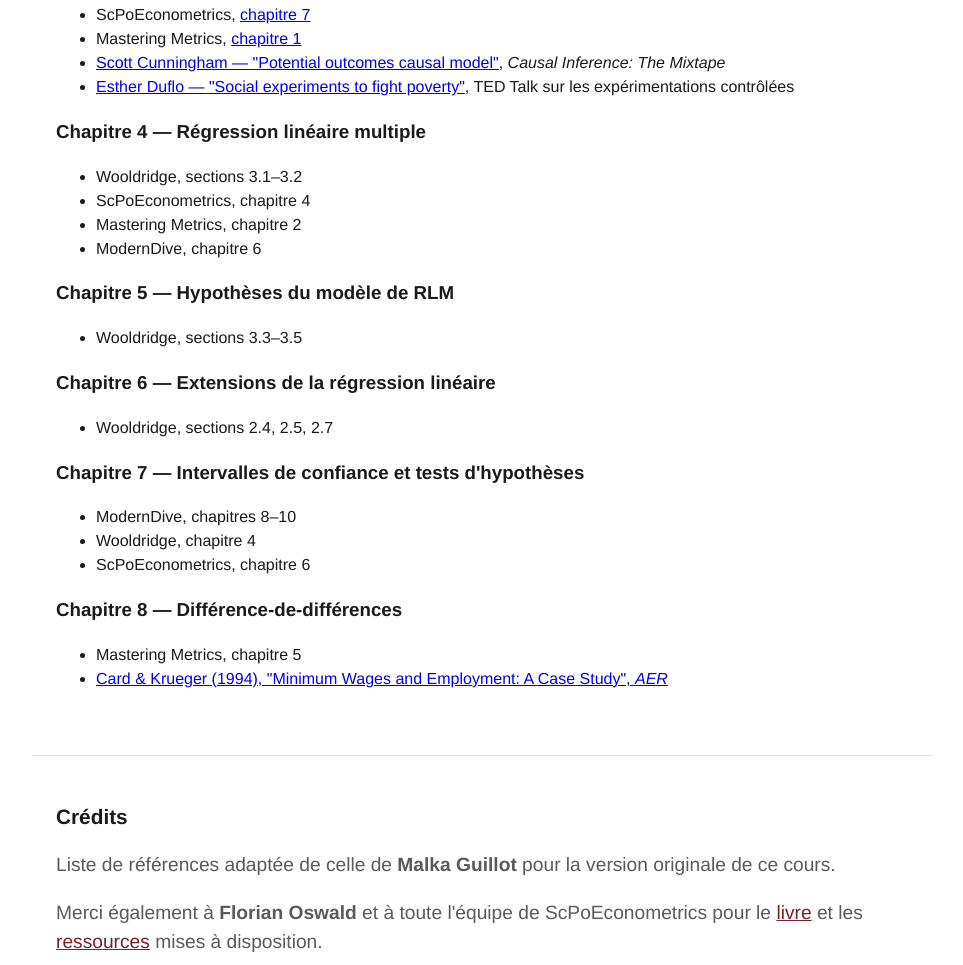
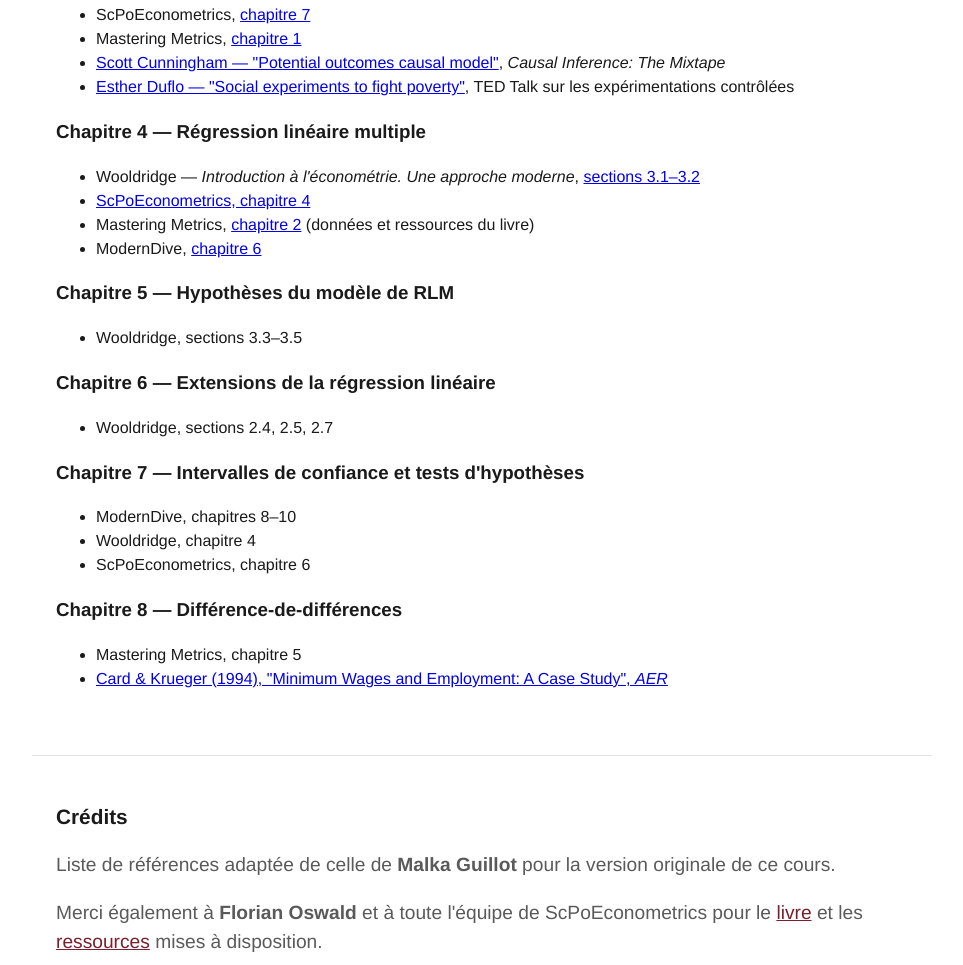
Before and after one commit to nataliaber94/econ0212-3, a plain HTML site: page references.html in a window 1280 px wide. Shown: the part 1074-2039 px from the top of the page, without its empty margins (158-1121 px from the left). Drawn offline with Linux system fonts and the light colour scheme.

Commit message:
Références : liens pour le chapitre 4 (RLM)
Co-Authored-By: Claude Opus 5.5 <noreply@anthropic.com>

```diff
--- a/references.html
+++ b/references.html
@@ -78,10 +78,10 @@
 
     <h3>Chapitre 4 — Régression linéaire multiple</h3>
     <ul>
-      <li>Wooldridge, sections 3.1–3.2</li>
-      <li>ScPoEconometrics, chapitre 4</li>
-      <li>Mastering Metrics, chapitre 2</li>
-      <li>ModernDive, chapitre 6</li>
+      <li>Wooldridge — <em>Introduction à l'économétrie. Une approche moderne</em>, <a href="https://www.deboecksuperieur.com/ouvrage/9782807329775-introduction-l-econometrie">sections 3.1–3.2</a></li>
+      <li><a href="https://scpoecon.github.io/ScPoEconometrics/multiple-reg.html">ScPoEconometrics, chapitre 4</a></li>
+      <li>Mastering Metrics, <a href="https://www.masteringmetrics.com/resources/">chapitre 2</a> (données et ressources du livre)</li>
+      <li>ModernDive, <a href="https://moderndive.com/6-multiple-regression.html">chapitre 6</a></li>
     </ul>
 
     <h3>Chapitre 5 — Hypothèses du modèle de RLM</h3>
```
